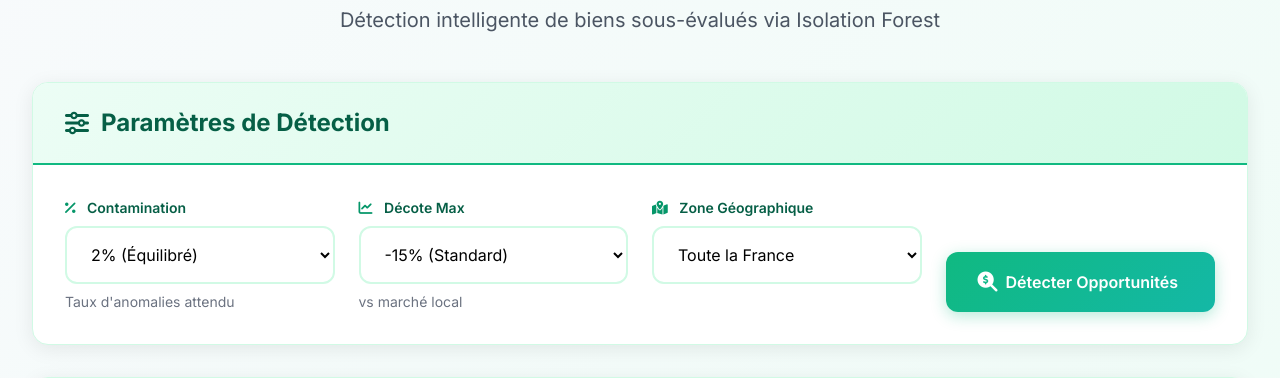
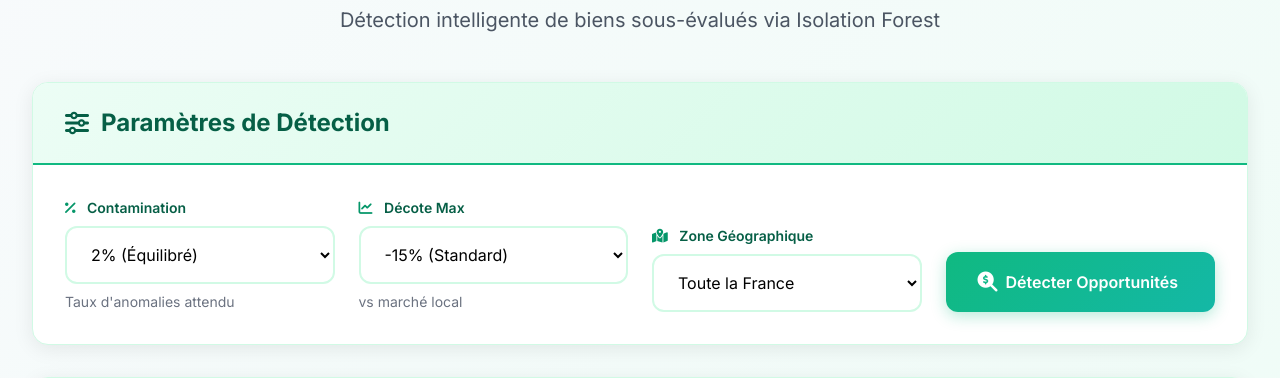
Before and after one commit to RaphaelCalhegas/Bigdata, a Flask app: page /opportunites in a window 1280 px wide. Shown: the part 163-541 px from the top of the page. Run offline with Flask 3, Linux system fonts and the light colour scheme; the visitor is signed in with stand-in values (Sample User, id 1); some libraries are stand-ins or nearby versions.

Commit message:
New folder

```diff
--- a/templates/opportunites.html
+++ b/templates/opportunites.html
@@ -22,7 +22,7 @@
             </h2>
         </div>
         <div class="card-body">
-            <div class="grid md:grid-cols-4 gap-6">
+            <div class="grid md:grid-cols-4 gap-6 items-end">
                 <div>
                     <label class="form-label">
                         <i class="fas fa-percentage text-emerald-600 mr-2"></i>
```
